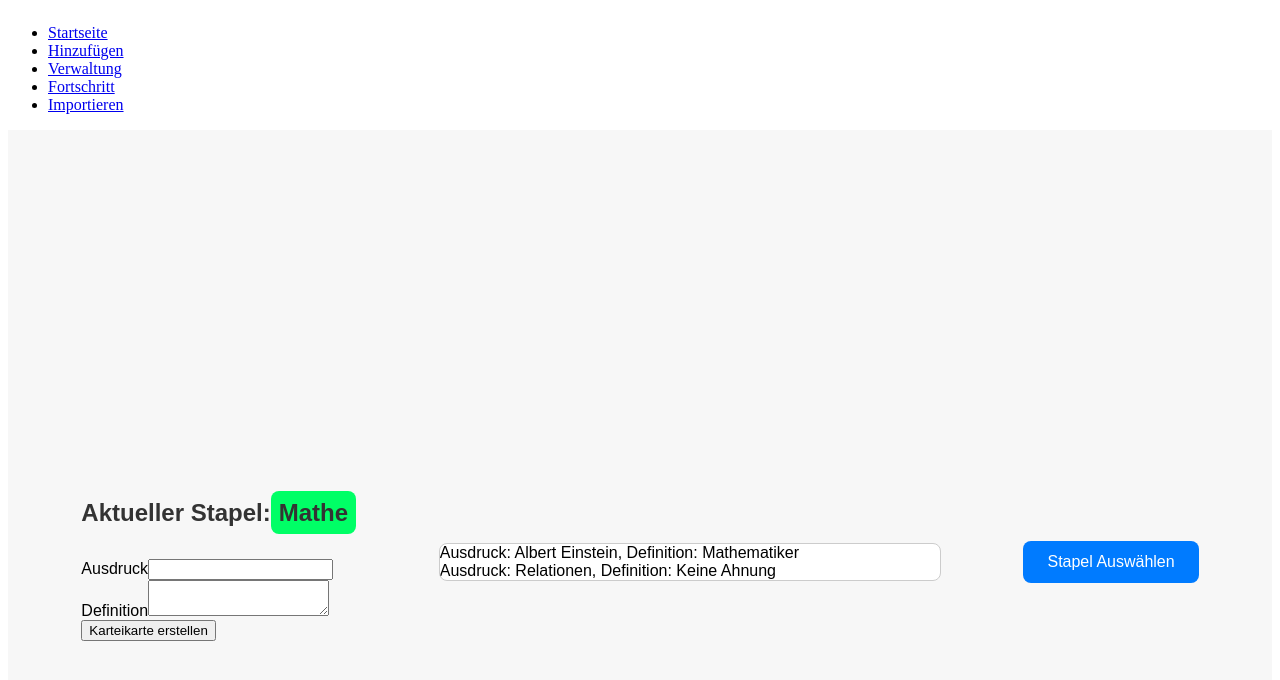
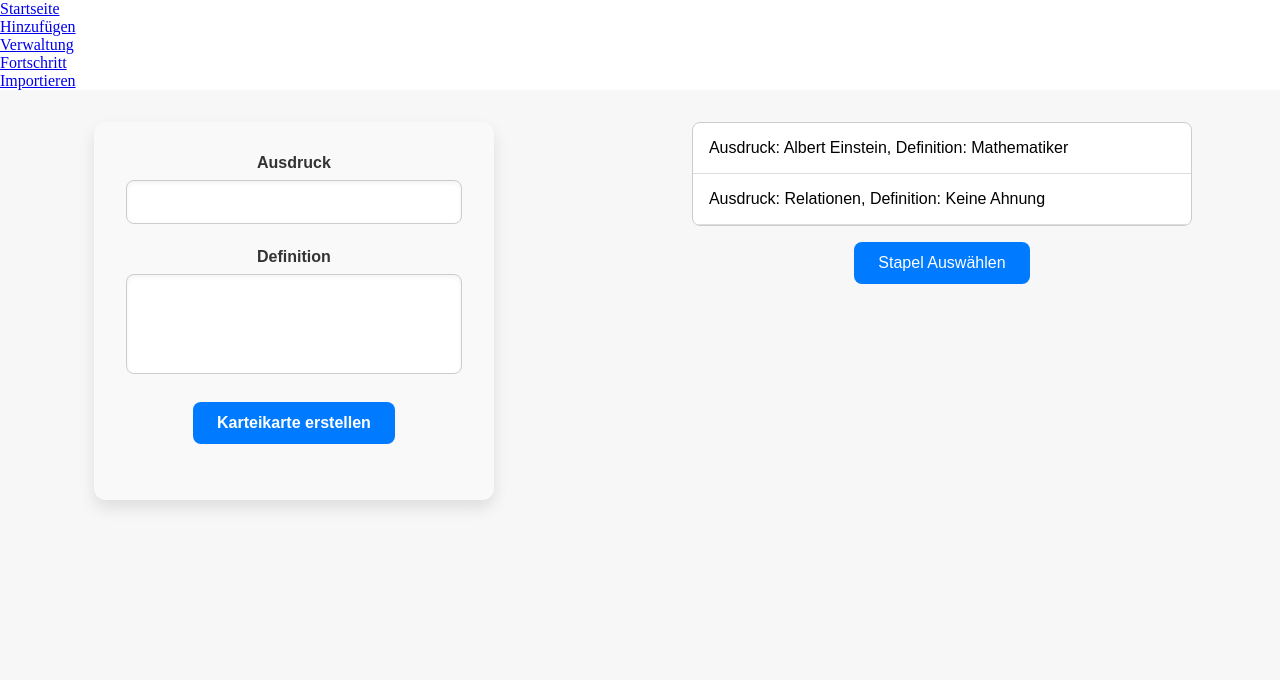
Before and after one commit to mohid-1311/Flashcards, a React (Create React App) app: page /Hinzufuegen in a window 1280 px wide. Shown: the top 680 px of the page. Built offline with nearby package versions, Linux system fonts and the light colour scheme.

Commit message:
Layout angepasst und AddCardForm styling hinzugefügt

```diff
--- a/src/Components/AddCardForm/AddCardForm.module.css
+++ b/src/Components/AddCardForm/AddCardForm.module.css
@@ -0,0 +1,60 @@
+*{
+  box-sizing: border-box;
+}
+.form-container {
+  background-color: #f9f9f9;
+  padding: 2rem;
+  border-radius: 12px;
+  box-shadow: 0 8px 16px rgba(0, 0, 0, 0.1);
+  max-width: 400px;
+  margin: auto;
+}
+
+.form-group {
+  margin-bottom: 1.5rem;
+}
+
+.form-label {
+  display: block;
+  font-weight: bold;
+  margin-bottom: 0.5rem;
+  color: #333;
+}
+
+.form-input,
+.form-textarea {
+  width: 100%;
+  padding: 0.75rem;
+  font-size: 1rem;
+  border: 1px solid #ccc;
+  border-radius: 8px;
+  outline: none;
+  box-shadow: inset 0 2px 4px rgba(0, 0, 0, 0.05);
+  transition: border-color 0.2s ease-in-out;
+}
+
+.form-input:focus,
+.form-textarea:focus {
+  border-color: #007bff;
+}
+
+.form-textarea {
+  min-height: 100px;
+  resize: none;
+}
+
+.form-button {
+  background-color: #007bff;
+  color: white;
+  font-weight: bold;
+  padding: 0.75rem 1.5rem;
+  font-size: 1rem;
+  border: none;
+  border-radius: 8px;
+  cursor: pointer;
+  transition: background-color 0.2s ease-in-out;
+}
+
+.form-button:hover {
+  background-color: #0056b3;
+}
--- a/src/Components/AddCardForm/AddCardForm.tsx
+++ b/src/Components/AddCardForm/AddCardForm.tsx
@@ -24,28 +24,36 @@ function AddCardForm({ onAddCard }: AddCardFormProps){
     setDefinition("")
   }
   return(
-    <form onSubmit={submitCard}>
-      <div>
-        <label htmlFor="ausdruck">Ausdruck</label>
+    <form onSubmit={submitCard} className={styles["form-container"]}>
+      <h1></h1>
+      <div className={styles["form-group"]}>
+        <label htmlFor="ausdruck" className={styles["form-label"]}>Ausdruck</label>
         <input
           type="text"
           name="ausdruck"
           value={ausdruck}
           required
           onChange={e => setAusdruck(e.target.value)}
+          className={styles["form-input"]}
         />
       </div>
-      <div>
-        <label htmlFor="definition">Definition</label>
+      <div className={styles["form-group"]}>
+        <label htmlFor="definition" className={styles["form-label"]}>Definition</label>
         <textarea
           name="definition"
           value={definition}
           required
           onChange={(e) => setDefinition(e.target.value)}
+          className={styles["form-textarea"]}
         ></textarea>
       </div>
       <div className={styles["form-group"]}>
-        <button type="submit">Karteikarte erstellen</button>
+        <button
+          type="submit"
+          className={styles["form-button"]}
+          >
+            Karteikarte erstellen
+        </button>
       </div>
     </form>
   );
--- a/src/Components/DeckModal/DeckModal.module.css
+++ b/src/Components/DeckModal/DeckModal.module.css
@@ -1,7 +1,3 @@
-body, html {
-  overflow: hidden;
-}
-
 .modal-container {
   display: flex;
   position: fixed;
--- a/src/pages/Hinzufuegen/Hinzufuegen.module.css
+++ b/src/pages/Hinzufuegen/Hinzufuegen.module.css
@@ -1,16 +1,18 @@
-.hinzufuegen{
-  display: flex;
-  flex-direction: column;
+*{
+  margin: 0;
+  padding: 0;
+  box-sizing: border-box;
 }
 .hinzufuegen-container {
+  gap: 5rem;
   display: flex;
   flex-direction: row;
   justify-content: space-around;
-  align-items: center;
   padding: 2rem;
   background-color: #f7f7f7;
   min-height: 100vh;
   font-family: Arial, sans-serif;
+  align-items: flex-start;
 }
 
 .current-deck-header {
@@ -24,7 +26,6 @@
 .card-list {
   list-style-type: none;
   padding: 0;
-  margin: 1rem 0;
   width: 100%;
   max-width: 500px;
   max-height: 300px;
@@ -49,6 +50,7 @@
   border: none;
   border-radius: 8px;
   cursor: pointer;
+  max-width: 500px;
 }
 
 .current-deck-header-text{
@@ -60,3 +62,19 @@
 .select-deck-button:hover {
   background-color: #0056b3;
 }
+
+.deck-anzeige {
+  display: flex;
+  gap: 1rem;
+  flex-grow: 1;
+  flex-direction: column;
+  justify-content: center;
+  align-items: center;
+  height: 100%;
+}
+
+
+.deck-update-container{
+  flex-grow: 1;
+  text-align: center;
+}
--- a/src/pages/Hinzufuegen/Hinzufuegen.tsx
+++ b/src/pages/Hinzufuegen/Hinzufuegen.tsx
@@ -30,18 +30,16 @@ function Hinzufuegen(){
     <>
       {!showModal && (
       <div className={styles["hinzufuegen-container"]}>
-        <div>
-          <h2 className={styles["current-deck-header"]}>Aktueller Stapel:
-            <span className={styles["current-deck-header-text"]}>{decks[deckIndex].name}</span>
-          </h2>
+        <div className={styles["deck-update-container"]}>
           {/* Formular für das Hinzufügen einer Karte */}
           <AddCardForm onAddCard={addCardToDeck} />
         </div>
 
+        <div className={styles["deck-anzeige"]}>
             {/* Hier werden alle Karten des ausgewählten Decks ausgegeben*/}
           <ul className={styles["card-list"]}>
             {decks[deckIndex].cards.map((card: {ausdruck: string, definition: string}, index: number) => (
-            <li key={index} className="card-item">
+              <li key={index} className={styles["card-item"]}>
                 Ausdruck: {card.ausdruck},
                 Definition: {card.definition}
               </li>
@@ -56,6 +54,8 @@ function Hinzufuegen(){
             Stapel Auswählen
           </button>
         </div>
+
+      </div>
   )}
 
       {showModal && (
@@ -66,7 +66,6 @@ function Hinzufuegen(){
           closeModal={() => setShowModal(false)}
         />
       )}
-
     </>
   );
 }
```
Lines whose indentation alone changed are shown as unchanged.
